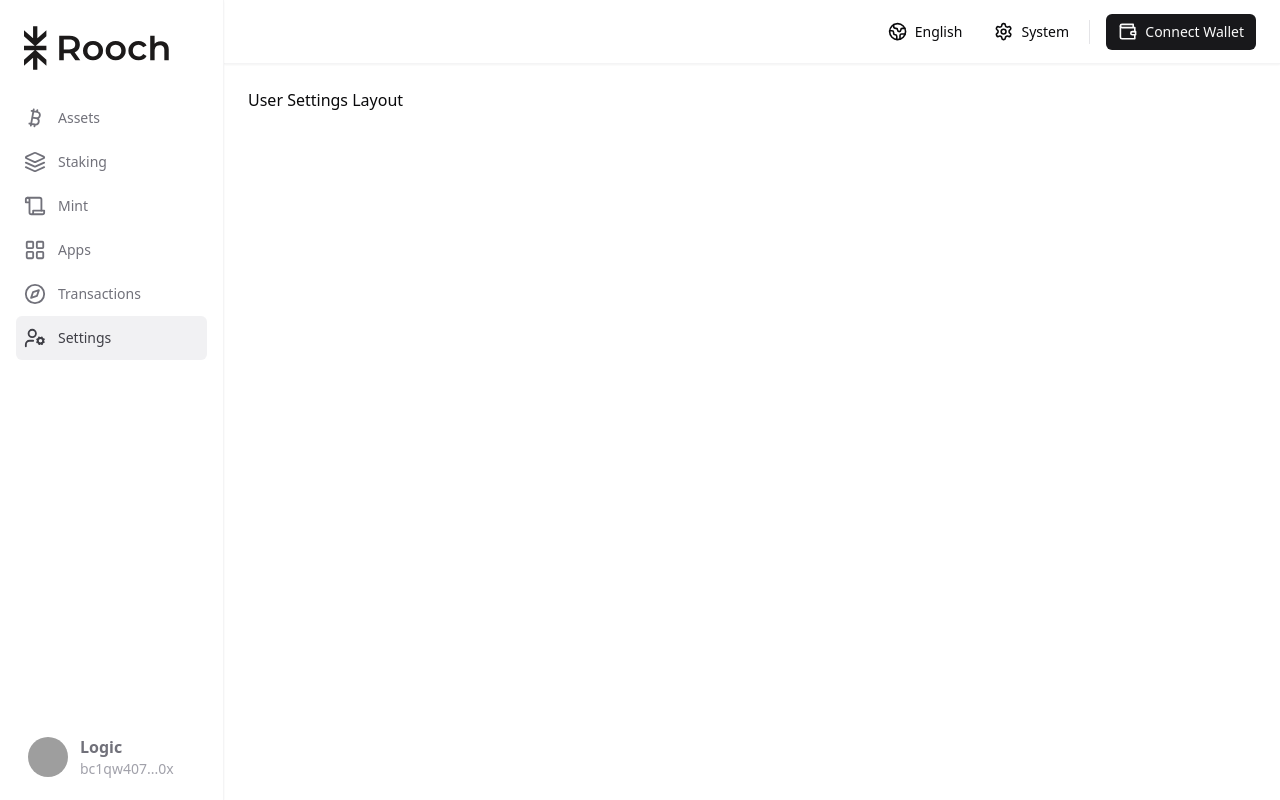
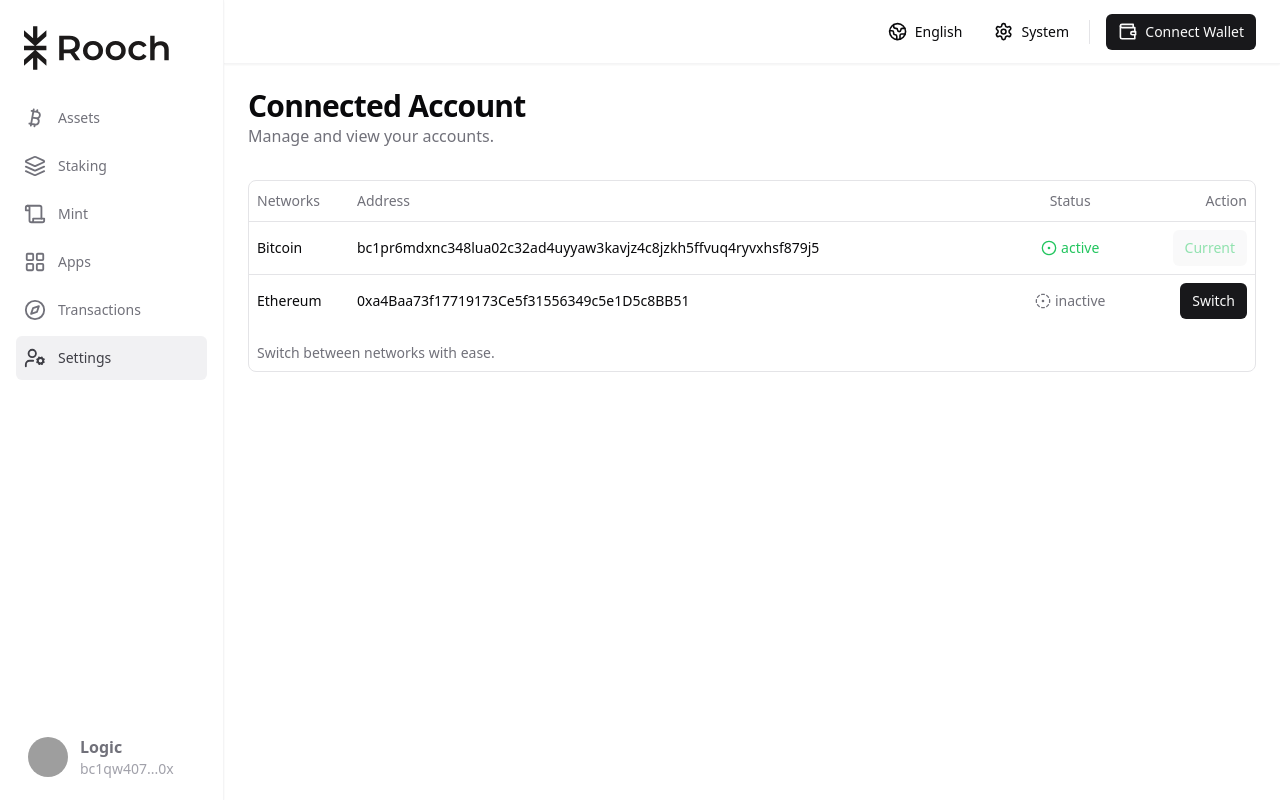
Before and after one commit to rooch-network/rooch-portal-v1, a React (Vite) app: page /settings in a window 1280 px wide. Built offline with nearby package versions, Linux system fonts and the light colour scheme; grey boxes are pictures that could not be loaded.

Commit message:
feat: complete the UI of `connected-account-table` component

```diff
--- a/src/(dashboard)/components/sidebar-routes.tsx
+++ b/src/(dashboard)/components/sidebar-routes.tsx
@@ -29,7 +29,7 @@ export const SidebarRoutes = ({ onClose }: SidebarRoutesProps) => {
   ];
 
   return (
-    <div className="flex flex-col w-full">
+    <div className="flex flex-col w-full space-y-1">
       {routes.map((route) => (
         <SidebarItem
           key={route.href}
--- a/src/(dashboard)/userAssets/components/profile-card.tsx
+++ b/src/(dashboard)/userAssets/components/profile-card.tsx
@@ -3,7 +3,6 @@ import { Button } from "@/components/ui/button";
 import {
   Card,
   CardContent,
-  CardDescription,
   CardFooter,
   CardHeader,
   CardTitle,
@@ -17,11 +16,11 @@ export const ProfileCard = () => {
         <div className="flex items-start justify-between">
           <div>
             <CardTitle className="text-2xl md:text-3xl leading-tight text-white">
-              Rooch Account
+              Rooch Account #1
             </CardTitle>
-            <CardDescription className="text-wrap text-white/95 dark:text-white/70 text-xs md:text-sm">
+            {/* <CardDescription className="text-wrap text-white/95 dark:text-white/70 text-xs md:text-sm">
               Manage Your Wallet Connections and Authorized Sessions.
-            </CardDescription>
+            </CardDescription> */}
           </div>
           <div className="ml-4 flex flex-col items-end justify-start text-sm md:text-base">
             <span className="mt-1.5 text-white/95 dark:text-white/85 leading-3">
--- /dev/null
+++ b/src/(dashboard)/userSettings/components/connected-account-table.tsx
@@ -0,0 +1,107 @@
+import { Button } from "@/components/ui/button";
+import {
+  Table,
+  TableBody,
+  TableCaption,
+  TableCell,
+  TableHead,
+  TableHeader,
+  TableRow,
+} from "@/components/ui/table";
+import { CircleDot, CircleDotDashed, RefreshCcwDot } from "lucide-react";
+
+const networks = [
+  {
+    network: "Bitcoin",
+    address: "bc1pr6mdxnc348lua02c32ad4uyyaw3kavjz4c8jzkh5ffvuq4ryvxhsf879j5",
+    status: true,
+  },
+  {
+    network: "Ethereum",
+    address: "0xa4Baa73f17719173Ce5f31556349c5e1D5c8BB51",
+    status: false,
+  },
+];
+
+export const ConnectedAccountTable = () => {
+  return (
+    <div className="rounded-lg border overflow-hidden">
+      <Table>
+        <TableCaption className="text-left pl-2 mb-2">
+          Switch between networks with ease.
+        </TableCaption>
+        <TableHeader>
+          <TableRow>
+            <TableHead className="w-[100px]">Networks</TableHead>
+            <TableHead>Address</TableHead>
+            <TableHead className="text-center">Status</TableHead>
+            <TableHead className="text-right">Action</TableHead>
+          </TableRow>
+        </TableHeader>
+        <TableBody>
+          {networks.map((network) => (
+            <TableRow key={network.network}>
+              <TableCell className="font-medium">{network.network}</TableCell>
+              {/* 完整地址仅在较大屏幕上显示 */}
+              <TableCell className="hidden md:table-cell">
+                {network.address}
+              </TableCell>
+
+              {/* 缩短的地址仅在移动设备上显示 */}
+              <TableCell className="md:hidden">
+                {`${network.address.substring(
+                  0,
+                  3
+                )}...${network.address.substring(network.address.length - 3)}`}
+              </TableCell>
+              <TableCell>
+                {network.status ? (
+                  <span className="text-green-500 dark:text-green-400 flex items-center justify-center">
+                    <CircleDot className="w-5 h-5 pr-1" /> active
+                  </span>
+                ) : (
+                  <span className="text-zinc-500 dark:text-zinc-400 flex items-center justify-center">
+                    <CircleDotDashed className="w-5 h-5 pr-1" />
+                    inactive
+                  </span>
+                )}
+              </TableCell>
+              <TableCell className="text-right hidden md:table-cell">
+                {network.status ? (
+                  <Button
+                    className="text-green-500 dark:text-green-400"
+                    variant="secondary"
+                    size="sm"
+                    disabled
+                  >
+                    Current
+                  </Button>
+                ) : (
+                  <Button variant="default" size="sm">
+                    Switch
+                  </Button>
+                )}
+              </TableCell>
+              <TableCell className="text-right md:hidden">
+                {network.status ? (
+                  <Button
+                    className="text-green-500 dark:text-green-400"
+                    variant="ghost"
+                    size="icon"
+                    disabled
+                  >
+                    <RefreshCcwDot className="w-5 h-5" />
+                  </Button>
+                ) : (
+                  <Button variant="ghost" size="icon">
+                    <RefreshCcwDot className="w-5 h-5" />
+                  </Button>
+                )}
+              </TableCell>
+            </TableRow>
+          ))}
+        </TableBody>
+      </Table>
+    </div>
+  );
+};
--- a/src/(dashboard)/userSettings/user-settings-layout.tsx
+++ b/src/(dashboard)/userSettings/user-settings-layout.tsx
@@ -1,3 +1,20 @@
+import { ConnectedAccountTable } from "./components/connected-account-table";
+
 export const UserSettingsLayout = () => {
-  return <div>User Settings Layout</div>;
+  return (
+    <div className="h-full flex-1 flex-col space-y-8 flex">
+      {/* Connected Account section */}
+      <div className="flex items-center justify-between space-y-2">
+        <span>
+          <h1 className="text-3xl font-bold tracking-tight">
+            Connected Account
+          </h1>
+          <p className="text-muted-foreground text-wrap">
+            Manage and view your accounts.
+          </p>
+        </span>
+      </div>
+      <ConnectedAccountTable />
+    </div>
+  );
 };
```
